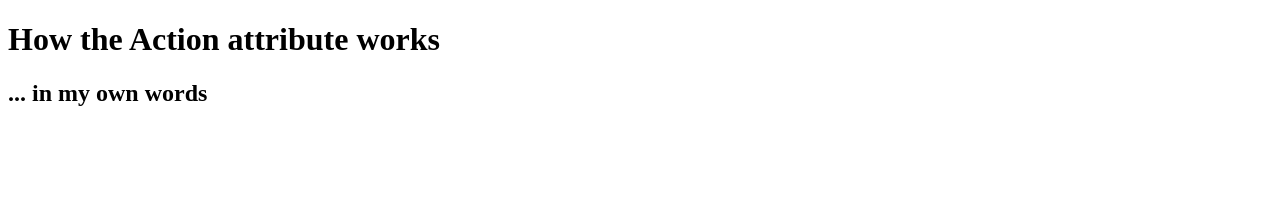
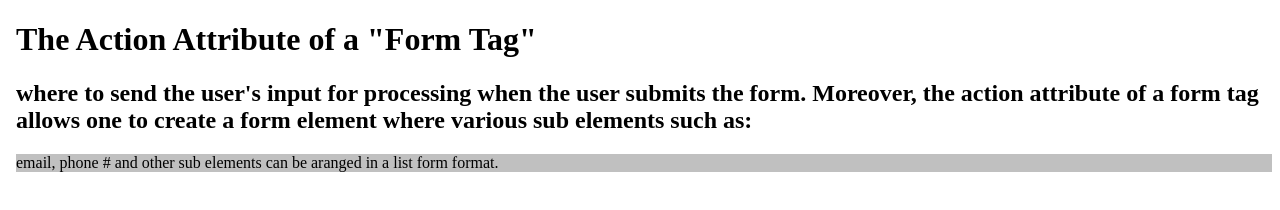
Before and after one commit to maxacorbett/Test_2, a plain HTML site: page q2.html in a window 1280 px wide. Drawn offline with Linux system fonts and the light colour scheme.

Commit message:
Answered the questions

```diff
--- a/q2.html
+++ b/q2.html
@@ -8,16 +8,25 @@ a form tag. Apply css formatting to change the background of the the paragraphs
 Change the non-silver space around your paragraph to have a left and bottom margin equal to the height of a default character.
 -->
     <style>
-        /* Put your css here */
+        body {
+            margin-left: 1em;
+            margin-bottom: 1em;
+        }
+
+        p {
+            background: silver;
+            color: black;
+        }
     </style>
 </head>
 
 
 <body>
     <main>
-        <h1>How the Action attribute works</h1>
-        <h2>... in my own words</h2>
-        <p></p>
+        <h1>The Action Attribute of a "Form Tag"</h1>
+        <h2>where to send the user's input for processing when the user submits the form.
+            Moreover, the action attribute of a form tag allows one to create a form element where various sub elements such as:</h2>
+        <p> email, phone # and other sub elements can be aranged in a list form format.</p>
     </main>
 </body>
 
```
Also changed, not shown: q1.html (+2 -2 lines), q3.html (+12 -3 lines), q4.html (+2 -0 lines), q5.html (+6 -1 lines).
